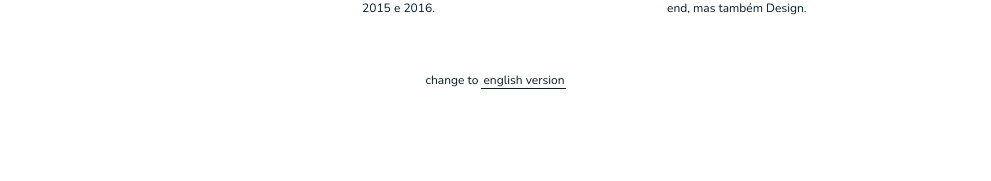
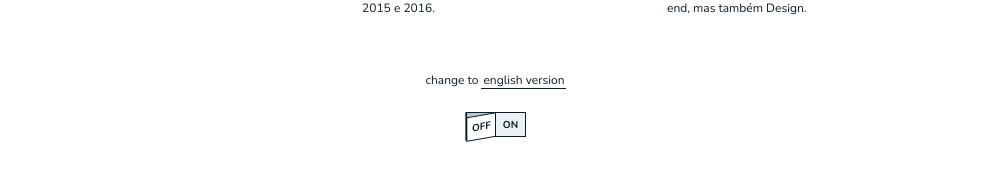
Before and after one commit to gabischima/gabischima.github.io, a Jekyll site: the page built from pt/index.md, in a window 1280 px wide. Shown: the part 580-761 px from the top of the page, without its empty margins (144-1135 px from the left). Built offline with Jekyll 4.4.1, drawn with Linux system fonts in a browser that asks for light colours; our own code applies the rules of GitHub Pages for plain Markdown files.

Commit message:
:lipstick: add mode switcher style

```diff
--- a/_includes/footer.html
+++ b/_includes/footer.html
@@ -1,10 +1,11 @@
 {% assign selectedLanguage = page.lang | default: site.lang | default: 'pt' %}
 <div class="gsm-footer">
-  <span class="gsm-language-select">
+  <p class="gsm-language-select">
     {% if selectedLanguage == 'pt' %}
       change to <a class="gsm-link" href="{{ site.menu.en[page.section].link | prepend: site.url  }}">english version</a>
     {% else %}
       mudar para <a class="gsm-link" href="{{ site.menu.pt[page.section].link | prepend: site.url  }}">português</a>
     {% endif %}
-  </span>
+  </p>
+  {% include mode-switcher.html %}
 </div>
--- /dev/null
+++ b/_includes/mode-switcher.html
@@ -0,0 +1,8 @@
+<label class="gsm-mode-switcher _top_view">
+  <span class="gsm-mode-switcher__base"></span>
+  <input type="checkbox">
+  <span class="gsm-mode-switcher__left">Off</span>
+  <span class="gsm-mode-switcher__right">On</span>
+</label>
+
+<!-- <script src="{{ "/assets/js/toogle_mode.js " | prepend: site.baseurl }}"></script> -->
--- /dev/null
+++ b/assets/css/general.css
@@ -0,0 +1,124 @@
+
+
+/*
+** GENERAL
+*/
+
+body {
+  font-family: 'Nunito', -apple-system, BlinkMacSystemFont, "Segoe UI", Helvetica, Arial, sans-serif, "Apple Color Emoji", "Segoe UI Emoji", "Segoe UI Symbol";
+  font-size: 12px;
+  color: #0B1D29;
+  -webkit-text-size-adjust: none;
+}
+
+.gsm-content {
+  padding: 24px 16px 0;
+}
+
+h1 {
+  font-family: 'Roboto Condensed', -apple-system, BlinkMacSystemFont, "Segoe UI", Helvetica, Arial, sans-serif, "Apple Color Emoji", "Segoe UI Emoji", "Segoe UI Symbol";
+  font-weight: bold;
+  font-size: 24px;
+  border-bottom: 2px solid #EBF1F5;
+  padding-bottom: 4px;
+  margin-bottom: 4px;
+}
+
+h3 {
+  font-family: 'Roboto', -apple-system, BlinkMacSystemFont, "Segoe UI", Helvetica, Arial, sans-serif, "Apple Color Emoji", "Segoe UI Emoji", "Segoe UI Symbol";
+  font-weight: bold;
+  font-size: 16px;
+}
+
+b {
+  font-weight: bold;
+}
+
+.gsm-link,
+.gsm-link:visited {
+  color: #0B1D29;
+  transition: background-position 0.2s ease-in-out,
+              color 0.2s ease-in-out;
+  border-bottom: 1px solid #0B1D29;
+  background-size: 100% 200%;
+  background-image: linear-gradient(to top, #0B1D29 50%, transparent 50%);
+  padding: 2px 2px 0;
+}
+
+.gsm-link:hover,
+.gsm-link:focus {
+  color: #FFFFFF;
+  background-position: 0 100%;
+}
+
+/* HEADER */
+
+.gsm-header {
+  position: fixed;
+  bottom: 0;
+  width: 100vw;
+  background-color: #FFFFFF;
+  border-top-left-radius: 30px;
+  border-top-right-radius: 30px;
+  box-shadow: 0 10px 30px 20px rgba(5, 16, 23, 0.16);
+  z-index: 1;
+}
+
+.gsm-nav-list {
+  font-size: 10px;
+  display: grid;
+  grid-template-columns: repeat(4, 25%);
+  justify-items: center;
+}
+
+.gsm-nav-list__item {
+  padding: 12px 0;
+}
+
+.gsm-nav-list__item a {
+  color: #6F8796;
+  display: block;
+}
+
+.gsm-nav-list__item a svg {
+  display: block;
+  margin: 0 auto 4px;
+}
+
+.gsm-nav-list__item a svg * {
+  fill: #6F8796;
+}
+
+.gsm-nav-list__item a svg path:last-child {
+  fill: #B6C8D4;
+}
+
+
+.gsm-nav-list__item._active a {
+  color: #0B1D29;
+  font-weight: bold;
+}
+
+.gsm-nav-list__item._active a svg * {
+  fill: #0B1D29;
+}
+
+.gsm-nav-list__item._active a svg path:last-child {
+  fill: #6F8796;
+}
+
+/* FOOTER */
+
+.gsm-footer {
+  text-align: center;
+  padding: 48px 0 100px;
+}
+
+
+/*
+**  404
+*/
+
+.gsm-not-found h3 {
+  margin-bottom: 8px;
+}
--- a/assets/css/index.css
+++ b/assets/css/index.css
@@ -1,117 +1,5 @@
-/*
-** GENERAL
-*/
-
-body {
-  font-family: 'Nunito', -apple-system, BlinkMacSystemFont, "Segoe UI", Helvetica, Arial, sans-serif, "Apple Color Emoji", "Segoe UI Emoji", "Segoe UI Symbol";
-  font-size: 12px;
-  color: #0B1D29;
-  -webkit-text-size-adjust: none;
-}
-
-.gsm-content {
-  padding: 24px 16px 0;
-}
-
-h1 {
-  font-family: 'Roboto Condensed', -apple-system, BlinkMacSystemFont, "Segoe UI", Helvetica, Arial, sans-serif, "Apple Color Emoji", "Segoe UI Emoji", "Segoe UI Symbol";
-  font-weight: bold;
-  font-size: 24px;
-  border-bottom: 2px solid #EBF1F5;
-  padding-bottom: 4px;
-  margin-bottom: 4px;
-}
-
-h3 {
-  font-family: 'Roboto', -apple-system, BlinkMacSystemFont, "Segoe UI", Helvetica, Arial, sans-serif, "Apple Color Emoji", "Segoe UI Emoji", "Segoe UI Symbol";
-  font-weight: bold;
-  font-size: 16px;
-}
-
-b {
-  font-weight: bold;
-}
-
-.gsm-link,
-.gsm-link:visited {
-  color: #0B1D29;
-  transition: background-position 0.2s ease-in-out,
-              color 0.2s ease-in-out;
-  border-bottom: 1px solid #0B1D29;
-  background-size: 100% 200%;
-  background-image: linear-gradient(to top, #0B1D29 50%, transparent 50%);
-  padding: 2px 2px 0;
-}
-
-.gsm-link:hover,
-.gsm-link:focus {
-  color: #FFFFFF;
-  background-position: 0 100%;
-}
-
-/* HEADER */
-
-.gsm-header {
-  position: fixed;
-  bottom: 0;
-  width: 100vw;
-  background-color: #FFFFFF;
-  border-top-left-radius: 30px;
-  border-top-right-radius: 30px;
-  box-shadow: 0 10px 30px 20px rgba(5, 16, 23, 0.16);
-  z-index: 1;
-}
-
-.gsm-nav-list {
-  font-size: 10px;
-  display: grid;
-  grid-template-columns: repeat(4, 25%);
-  justify-items: center;
-}
-
-.gsm-nav-list__item {
-  padding: 12px 0;
-}
-
-.gsm-nav-list__item a {
-  color: #6F8796;
-  display: block;
-}
-
-.gsm-nav-list__item a svg {
-  display: block;
-  margin: 0 auto 4px;
-}
-
-.gsm-nav-list__item a svg * {
-  fill: #6F8796;
-}
-
-.gsm-nav-list__item a svg path:last-child {
-  fill: #B6C8D4;
-}
-
-
-.gsm-nav-list__item._active a {
-  color: #0B1D29;
-  font-weight: bold;
-}
-
-.gsm-nav-list__item._active a svg * {
-  fill: #0B1D29;
-}
-
-.gsm-nav-list__item._active a svg path:last-child {
-  fill: #6F8796;
-}
-
-/* FOOTER */
-
-.gsm-footer {
-  text-align: center;
-  padding: 48px 0 100px;
-}
-
+@import "./general.css";
+@import "./mode-switcher.css";
 
 /*
 ** ABOUT
@@ -401,13 +289,10 @@ b {
   box-shadow: 0 2px 6px 1px rgba(5, 16, 23, 0.2);
 }
 
+
 /*
-**  404
+** DESKTOP
 */
-
-.gsm-not-found h3 {
-  margin-bottom: 8px;
-}
 
 @media screen and (min-width: 768px) {
   body {
--- /dev/null
+++ b/assets/css/mode-switcher.css
@@ -0,0 +1,95 @@
+.gsm-mode-switcher {
+  position: relative;
+  display: inline-block;
+  width: 60px;
+  height: 25px;
+  cursor: pointer;
+  font-size: 10px;
+  font-weight: bold;
+  margin-top: 24px;
+}
+
+.gsm-mode-switcher input {
+  opacity: 0;
+  width: 0;
+  height: 0;
+}
+
+.gsm-mode-switcher__base {
+  position: absolute;
+  width: 60px;
+  height: 25px;
+  right: 0;
+  border: 1px solid #0B1D29;
+  background-color: #B6C8D4;
+}
+
+.gsm-mode-switcher__left,
+.gsm-mode-switcher__right {
+  position: absolute;
+  height: 25px;
+  width: 31px;
+  border: 1px solid #0B1D29;
+  display: flex;
+  align-items: center;
+  justify-content: center;
+  top: 0;
+  text-transform: uppercase;
+}
+
+.gsm-mode-switcher__left {
+  left: 0;
+  transform: rotate(-10deg) skewX(-10deg);
+  top: 3px;
+  border-radius: 1px;
+  height: 24px;
+  background-color: #FFFFFF;
+}
+
+.gsm-mode-switcher__left::before {
+  content: '';
+  position: absolute;
+  left: -2px;
+  top: -5px;
+  width: 2px;
+  height: 26px;
+  background-color: #0B1D29;
+  border-radius: 1px;
+  transform: rotate(25deg) skewX(25deg);
+}
+
+.gsm-mode-switcher__right {
+  right: 0;
+  background-color: #EBF1F5;
+}
+
+input:checked + .gsm-mode-switcher__left {
+  transform: rotate(0) skewX(0);
+  top: 0;
+  height: 25px;
+  background-color: #EBF1F5;
+}
+
+input:checked + .gsm-mode-switcher__left::before {
+  width: 0;
+}
+
+input:checked + .gsm-mode-switcher__left + .gsm-mode-switcher__right {
+  transform: rotate(10deg) skewX(10deg);
+  top: 3px;
+  border-radius: 1px;
+  height: 24px;
+  background-color: #FFFFFF;
+}
+
+input:checked + .gsm-mode-switcher__left + .gsm-mode-switcher__right::before {
+  content: '';
+  position: absolute;
+  right: -2px;
+  width: 2px;
+  height: 26px;
+  top: -5px;
+  background-color: #0B1D29;
+  border-radius: 1px;
+  transform: rotate(-25deg) skewX(-25deg);
+}
```
Also changed, not shown: _layouts/portfolio.html (+0 -14 lines).
